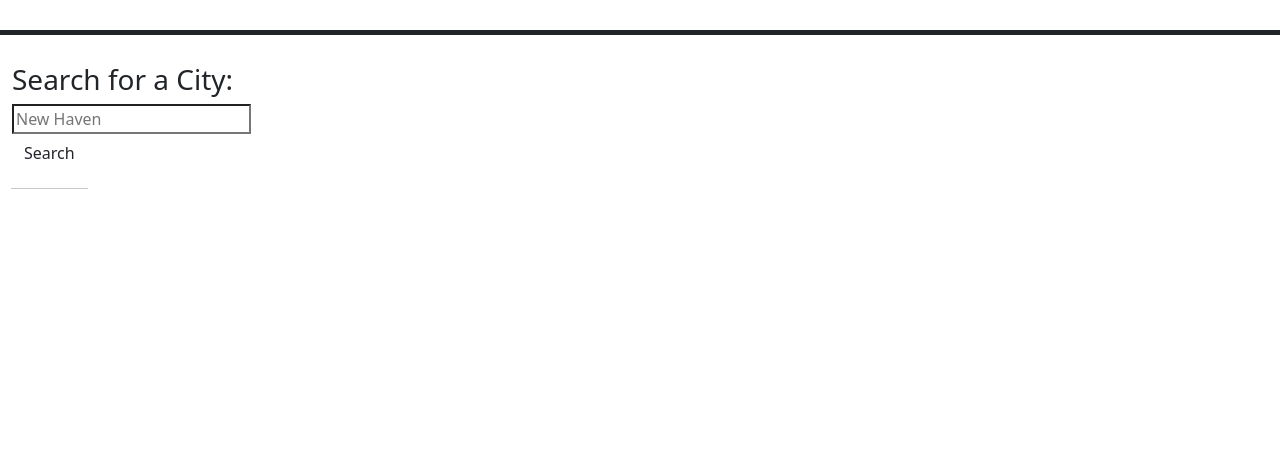
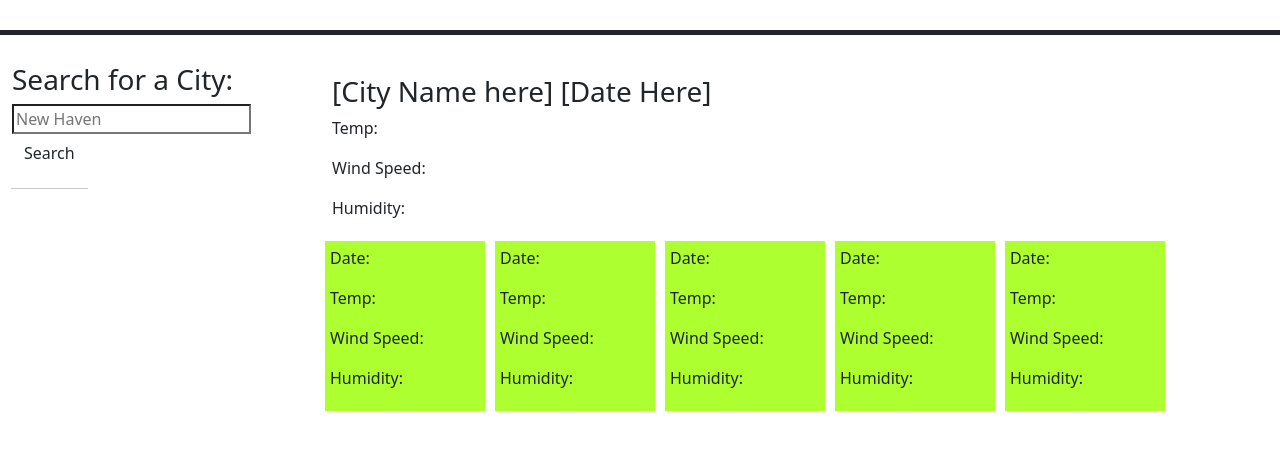
Before and after one commit to Smurk23/sixth-challenge-weatherapp, a plain HTML site: page index.html in a window 1280 px wide. Shown: the part 151-600 px from the top of the page. Drawn offline with nearby package versions, Linux system fonts and the light colour scheme.

Commit message:
added col for forecast

```diff
--- a/index.html
+++ b/index.html
@@ -41,8 +41,48 @@
                 <div class="list-group" id="history"></div>
             </aside>
             <div class="col-lg-9 pb-3">
-                <section id="today" class="mt-3" role="region" aria-live="polite"></section>
-                <section id="forecast" class="row mt-3" role="region" aria-live="polite"></section>
+                <section id="today" class="mt-3" role="region" aria-live="polite">
+                    <h3 id="place_date"> [City Name here] [Date Here] </h3>
+                    <p id="temp">Temp: </p>
+                    <p id="wind">Wind Speed: </p>
+                    <p id="humidity">Humidity: </p>
+                </section>
+                <section id="forecast" class="row mt-3" role="region" aria-live="polite">
+                    <div class="col-lg-2 dayOne">
+                        <p id="date1">Date: </p>
+                        <p id="temp1">Temp: </p>
+                        <p id="wind1">Wind Speed: </p>
+                        <p id="humidity1">Humidity: </p>
+                    </div>
+                    <div class="col-lg-2 dayTwo">
+                        <p id="date2">Date: </p>
+                        <p id="temp2">Temp: </p>
+                        <p id="wind2">Wind Speed: </p>
+                        <p id="humidity2">Humidity: </p>
+                    </div>
+                    <div class="col-lg-2 dayThree">
+                        <p id="date3">Date: </p>
+                        <p id="temp3">Temp: </p>
+                        <p id="wind3">Wind Speed: </p>
+                        <p id="humidity3">Humidity: </p>
+                    </div>
+                    <div class="col-lg-2 dayFour">
+                        <p id="date4">Date: </p>
+                        <p id="temp4">Temp: </p>
+                        <p id="wind4">Wind Speed: </p>
+                        <p id="humidity4">Humidity: </p>
+                    </div>
+                    <div class="col-lg-2 dayFive">
+                        <p id="date5">Date: </p>
+                        <p id="temp5">Temp: </p>
+                        <p id="wind5">Wind Speed: </p>
+                        <p id="humidity5">Humidity: </p>
+                    </div>
+
+
+
+
+                </section>
             </div>
         </div>
     </div>
--- a/style.css
+++ b/style.css
@@ -0,0 +1,25 @@
+.dayOne {
+    background-color: greenyellow;
+    margin: 5px;
+    padding: 5px;
+}
+.dayTwo {
+    background-color: greenyellow;
+    margin: 5px;
+    padding: 5px;
+}
+.dayThree {
+    background-color: greenyellow;
+    margin: 5px;
+    padding: 5px;
+}
+.dayFour {
+    background-color: greenyellow;
+    margin: 5px;
+    padding: 5px;
+}
+.dayFive {
+    background-color: greenyellow;
+    margin: 5px;
+    padding: 5px;
+}
```
